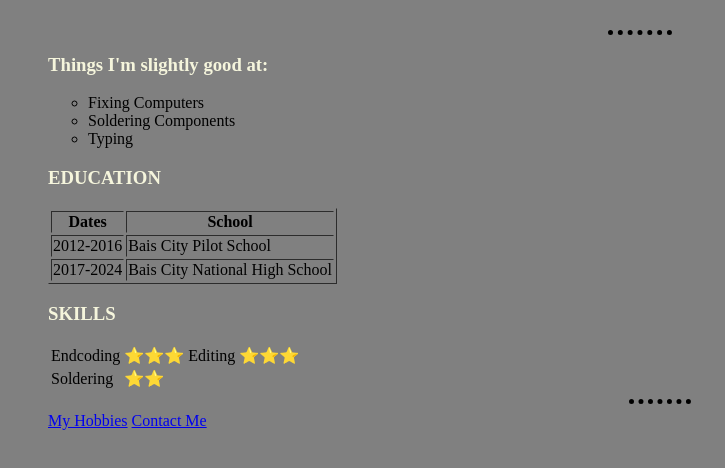
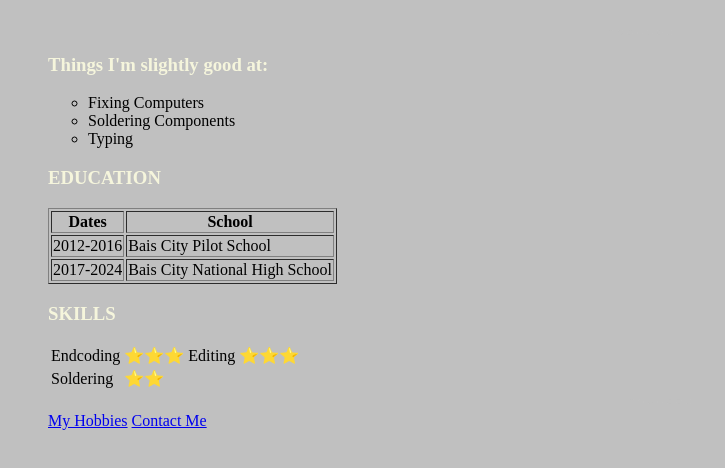
Before and after one commit to Aaronskiee420/MyOutput, a plain HTML site: page index.html in a window 1280 px wide. Shown: the part 232-700 px from the top of the page, without its empty margins (0-725 px from the left). Drawn offline with Linux system fonts and the light colour scheme.

Commit message:
style.css

```diff
--- a/style.css
+++ b/style.css
@@ -1,5 +1,5 @@
 body {
-    background-color: gray;
+    background-color: silver;
 }
 
 h1 {
@@ -13,7 +13,7 @@ h3 {
 hr {
     border-style: none;
     border-top-style: dotted;
-    border-color: black;
+    border-color: silver;
     border-width: 5px;
     width: 5%;
 }
```
